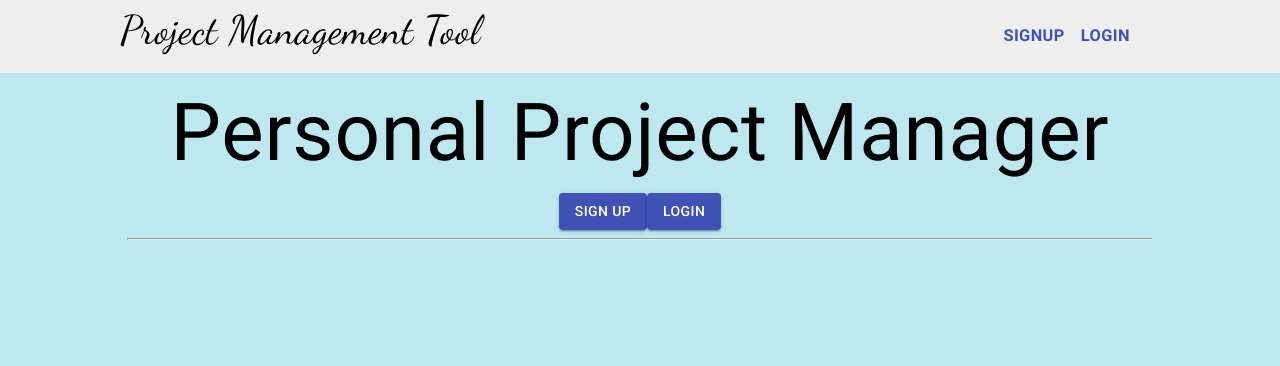
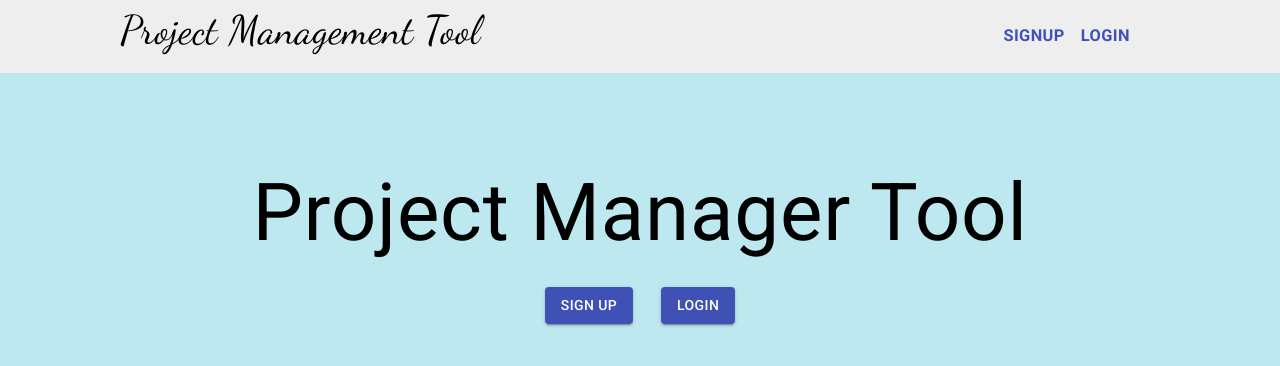
Before and after one commit to Thewa55/Project-Management-Tool, a React (Create React App) app in the folder ppmtool-react-client/: page / in a window 1280 px wide. Shown: the top 366 px of the page. Built offline with nearby package versions, Linux system fonts and the light colour scheme.

Commit message:
Added some styling to the landing page, added error handling for delete task, and cleaned up some code

```diff
--- a/ppmtool-react-client/src/components/DeleteTaskModal/index.js
+++ b/ppmtool-react-client/src/components/DeleteTaskModal/index.js
@@ -1,7 +1,7 @@
 import React from 'react';
 import { makeStyles } from '@material-ui/core/styles';
 import { Modal, Button, Typography, Grid } from '@material-ui/core/';
-import { DELETE_PROJECT } from '../../actions/types';
+import { DELETE_PROJECT, GET_ERRORS } from '../../actions/types';
 import { useDispatch } from 'react-redux'
 import axios from 'axios'
 
@@ -73,9 +73,19 @@ export default function DeleteModal(props) {
   };
 
   const deleteTask = async (projectId, projectSequence,) =>{
-    console.log(projectId + " | " + projectSequence)
-    await axios.delete(`/api/backlog/${projectId}/${projectSequence}`);
-    handleClose()
+    try{
+      await axios.delete(`/api/backlog/${projectId}/${projectSequence}`);
+      handleClose()
+      dispatch({
+        type: GET_ERRORS,
+        payload: {}
+      })
+    } catch(err) {
+      dispatch({
+        type: GET_ERRORS,
+        payload: err.response.data
+      })
+    }
   }
 
   const body = (
--- a/ppmtool-react-client/src/components/TaskCard/index.js
+++ b/ppmtool-react-client/src/components/TaskCard/index.js
@@ -2,7 +2,6 @@ import React from 'react'
 import { makeStyles, useTheme } from '@material-ui/core/styles';
 import { Grid, Typography, Button, Card, CardContent, CardActionArea, CardActions } from '@material-ui/core';
 import { Link } from 'react-router-dom'
-import axios from 'axios';
 import DeleteTaskModal from '../DeleteTaskModal'
 
 const useStyles = makeStyles((theme) => ({
--- a/ppmtool-react-client/src/pages/Landing.js
+++ b/ppmtool-react-client/src/pages/Landing.js
@@ -12,19 +12,18 @@ const styles = theme => ({
     },
     title: {
       fontSize: "5em",
+      marginTop: "1em",
       [theme.breakpoints.down("sm")]:{
         fontSize: "3em"
       }
+    },
+    button: {
+      background: 'linear-gradient(45deg, #FE6B8B 30%, #FF8E53 90%)',
+      boxShadow: '0 3px 5px 2px rgba(255, 105, 135, .3)'
     }
 })
 
 function Landing(props){
-
-  const dispatch = useDispatch()
-
-//   useEffect(()=>{
-//     getProjects()
-//   }, [allProjects])
 
   const {classes} = props
 
@@ -32,15 +31,13 @@ function Landing(props){
     <div>
       <Grid container direction="row" justify="center" alignItems="center">
         <Typography className={classes.title}>
-          Personal Project Manager
+          Project Manager Tool
         </Typography>
         <Grid container justify="center">
-          <Button variant="contained" color="primary" href="/signup">Sign Up</Button>
-          <Button variant="contained" color="primary" href="/login">Login</Button>
+          <Button style={{ margin: "1em"}} variant="contained" color="primary" href="/signup">Sign Up</Button>
+          <Button style={{ margin: "1em"}} variant="contained" color="primary" href="/login">Login</Button>
         </Grid>
       </Grid>
-
-      <hr style={{width: "80%"}}/>
     </div>
   )
 }
```
